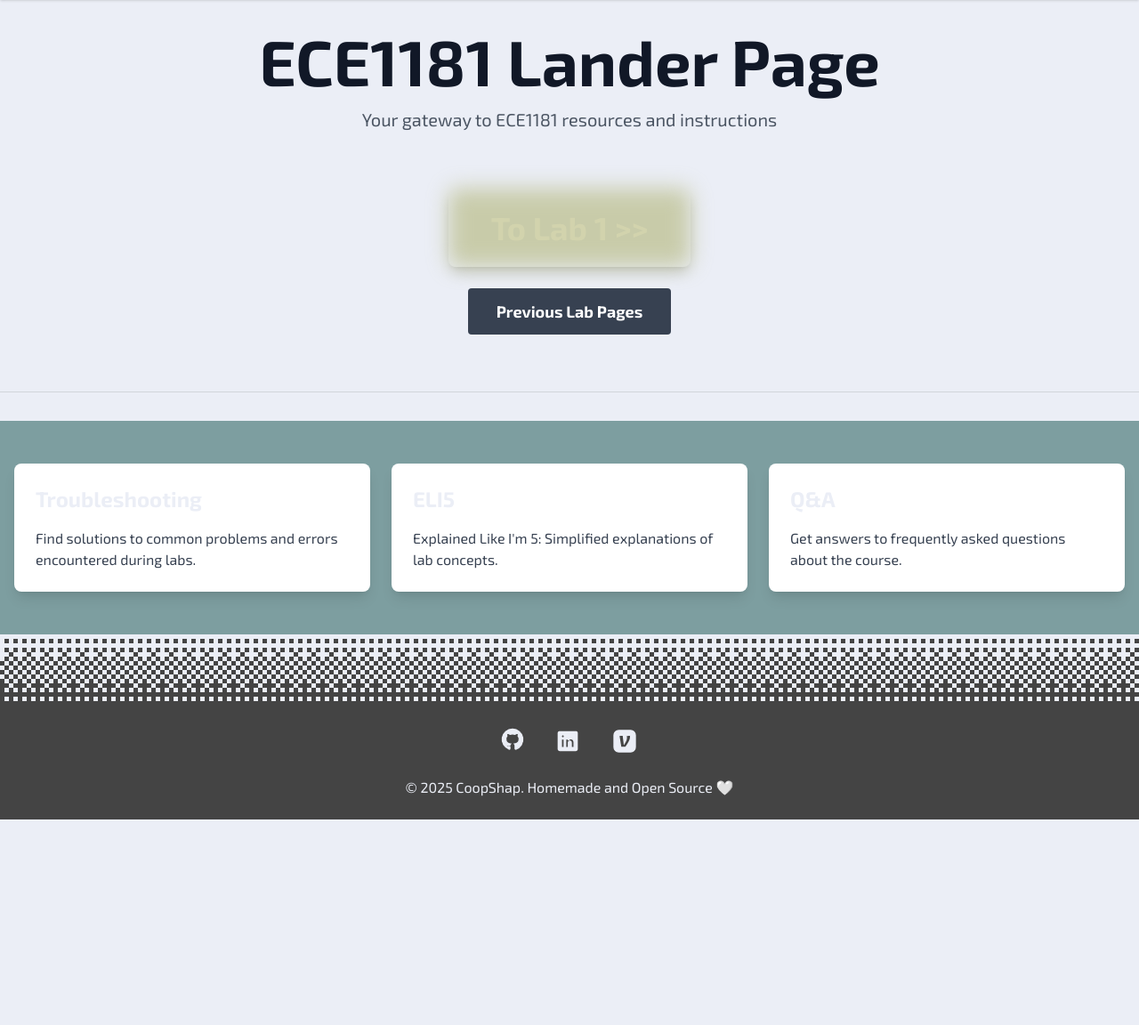
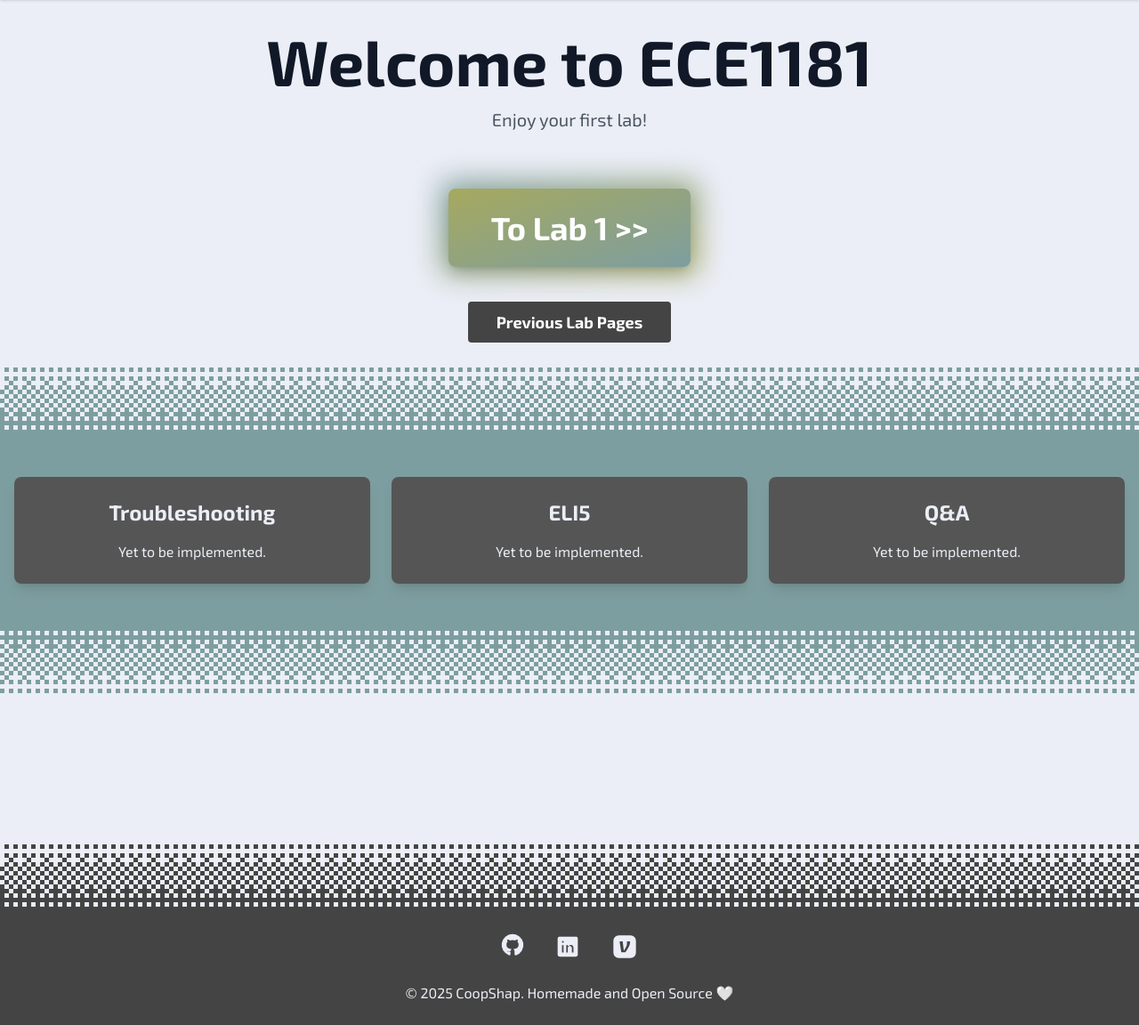
Before and after one commit to cshapard26/CoopShapWebsite, a Flask app: page /courses/ECE1181 in a window 1280 px wide. Shown: the part 72-1224 px from the top of the page at 89% size. Before the commit the page ends 993 px from the top, so only its background shows below. Run offline with Flask 3, Linux system fonts and the light colour scheme.

Commit message:
finished 1181 lander page

```diff
--- a/app.py
+++ b/app.py
@@ -28,7 +28,7 @@ def ece1181():
     return render_template("courses/ECE1181/index.html", title_extention="ECE1181 - ")
 
 # Lab1 Page
-@app.route("/courses/ECE1181/Lab1GettingStarted")
+@app.route("/courses/ECE1181/lab-1-getting-started")
 def ece1181lab1():
     return render_template("courses/ECE1181/Lab1.html", title_extention="ECE1181 - ")
 
--- a/static/css/output.css
+++ b/static/css/output.css
@@ -604,12 +604,16 @@ video {
   position: relative;
 }
 
-.inset-0 {
-  inset: 0px;
+.-inset-2 {
+  inset: -0.5rem;
 }
 
 .left-1\/2 {
   left: 50%;
+}
+
+.-z-10 {
+  z-index: -10;
 }
 
 .z-50 {
@@ -632,11 +636,6 @@ video {
 .my-6 {
   margin-top: 1.5rem;
   margin-bottom: 1.5rem;
-}
-
-.my-8 {
-  margin-top: 2rem;
-  margin-bottom: 2rem;
 }
 
 .mb-4 {
@@ -886,16 +885,8 @@ video {
   border-radius: 0px;
 }
 
-.border {
-  border-width: 1px;
-}
-
 .border-l-4 {
   border-left-width: 4px;
-}
-
-.border-t {
-  border-top-width: 1px;
 }
 
 .border-cs-blue {
@@ -903,11 +894,6 @@ video {
   border-color: rgb(125 158 160 / var(--tw-border-opacity, 1));
 }
 
-.border-gray-300 {
-  --tw-border-opacity: 1;
-  border-color: rgb(209 213 219 / var(--tw-border-opacity, 1));
-}
-
 .bg-\[\#333333\] {
   --tw-bg-opacity: 1;
   background-color: rgb(51 51 51 / var(--tw-bg-opacity, 1));
@@ -923,6 +909,11 @@ video {
   background-color: rgb(68 68 68 / var(--tw-bg-opacity, 1));
 }
 
+.bg-\[\#555555\] {
+  --tw-bg-opacity: 1;
+  background-color: rgb(85 85 85 / var(--tw-bg-opacity, 1));
+}
+
 .bg-\[\#CCCCCC\] {
   --tw-bg-opacity: 1;
   background-color: rgb(204 204 204 / var(--tw-bg-opacity, 1));
@@ -948,23 +939,17 @@ video {
   background-color: rgb(156 163 175 / var(--tw-bg-opacity, 1));
 }
 
-.bg-gray-700 {
-  --tw-bg-opacity: 1;
-  background-color: rgb(55 65 81 / var(--tw-bg-opacity, 1));
-}
-
 .bg-steel {
   --tw-bg-opacity: 1;
   background-color: rgb(235 238 246 / var(--tw-bg-opacity, 1));
 }
 
-.bg-white {
-  --tw-bg-opacity: 1;
-  background-color: rgb(255 255 255 / var(--tw-bg-opacity, 1));
-}
-
-.bg-gradient-to-b {
-  background-image: linear-gradient(to bottom, var(--tw-gradient-stops));
+.bg-gradient-to-br {
+  background-image: linear-gradient(to bottom right, var(--tw-gradient-stops));
+}
+
+.bg-gradient-to-tl {
+  background-image: linear-gradient(to top left, var(--tw-gradient-stops));
 }
 
 .from-cs-green {
@@ -1183,11 +1168,6 @@ video {
   color: rgb(75 85 99 / var(--tw-text-opacity, 1));
 }
 
-.text-gray-700 {
-  --tw-text-opacity: 1;
-  color: rgb(55 65 81 / var(--tw-text-opacity, 1));
-}
-
 .text-gray-900 {
   --tw-text-opacity: 1;
   color: rgb(17 24 39 / var(--tw-text-opacity, 1));
@@ -1213,10 +1193,6 @@ video {
 
 .opacity-100 {
   opacity: 1;
-}
-
-.opacity-50 {
-  opacity: 0.5;
 }
 
 .shadow {
@@ -1249,8 +1225,8 @@ video {
   box-shadow: var(--tw-ring-offset-shadow, 0 0 #0000), var(--tw-ring-shadow, 0 0 #0000), var(--tw-shadow);
 }
 
-.blur-md {
-  --tw-blur: blur(12px);
+.blur-lg {
+  --tw-blur: blur(16px);
   filter: var(--tw-blur) var(--tw-brightness) var(--tw-contrast) var(--tw-grayscale) var(--tw-hue-rotate) var(--tw-invert) var(--tw-saturate) var(--tw-sepia) var(--tw-drop-shadow);
 }
 
@@ -1606,16 +1582,6 @@ a {
   background-color: rgb(125 158 160 / var(--tw-bg-opacity, 1));
 }
 
-.hover\:bg-gray-100:hover {
-  --tw-bg-opacity: 1;
-  background-color: rgb(243 244 246 / var(--tw-bg-opacity, 1));
-}
-
-.hover\:bg-gray-800:hover {
-  --tw-bg-opacity: 1;
-  background-color: rgb(31 41 55 / var(--tw-bg-opacity, 1));
-}
-
 .hover\:text-\[\#7C9E9E\]:hover {
   --tw-text-opacity: 1;
   color: rgb(124 158 158 / var(--tw-text-opacity, 1));
@@ -1725,6 +1691,10 @@ a {
     width: auto;
   }
 
+  .sm\:w-full {
+    width: 100%;
+  }
+
   .sm\:grid-cols-3 {
     grid-template-columns: repeat(3, minmax(0, 1fr));
   }
--- a/templates/courses/ECE1181/index.html
+++ b/templates/courses/ECE1181/index.html
@@ -6,10 +6,10 @@
         <section class="text-center py-8">
             <div class="max-w-screen-xl px-4 mx-auto">
                 <h1 class="text-5xl sm:text-7xl font-extrabold leading-tight text-gray-900 dark:text-steel mb-4">
-                    ECE1181 Lander Page
+                    Welcome to ECE1181
                 </h1>
                 <p class="text-xl text-gray-600 dark:text-gray-300">
-                    Your gateway to ECE1181 resources and instructions
+                    Enjoy your first lab!
                 </p>
             </div>
         </section>
@@ -17,61 +17,56 @@
         <!-- Button Section -->
         <section class="text-center py-8">
             <div class="max-w-screen-xl px-4 mx-auto flex flex-col items-center space-y-6">
-                <a href="/courses/ECE1181/Lab1GettingStarted" class="relative bg-gradient-to-br from-cs-green to-cs-blue hover:scale-105 transform transition duration-300 text-white font-bold py-6 px-12 rounded-lg shadow-lg text-4xl">
-                    To Lab 1 >>
-                    <span class="absolute inset-0 rounded-lg bg-cs-green blur-md opacity-50"></span>
-                </a>
+                <div class="relative inline-block mb-6">
+                    <span class="absolute -inset-2 rounded-lg bg-gradient-to-tl from-cs-green to-cs-blue blur-lg opacity-100 -z-10"></span>
+                    <a href="/courses/ECE1181/lab-1-getting-started" class="relative block bg-gradient-to-br from-cs-green to-cs-blue hover:scale-105 transform transition duration-300 text-white font-bold py-6 px-12 rounded-lg shadow-lg text-4xl">
+                        To Lab 1 >>
+                    </a>
+                </div>
 
                 <!-- Dropdown Button Section -->
-                <div class="relative inline-block w-full sm:w-auto">
-                    <button class="bg-gray-700 text-white text-lg font-semibold py-3 px-8 rounded hover:bg-gray-800 focus:outline-none w-full sm:w-auto" id="dropdownToggle">
+                <div class="relative inline-block w-auto sm:w-full">
+                    <a href="/courses/ECE1181/previous-labs" class="bg-[#444444] text-white text-lg font-semibold py-3 px-8 rounded hover:bg-[#333333] focus:outline-none w-full sm:w-auto" id="dropdownToggle">
                         Previous Lab Pages
-                    </button>
-                    <div id="dropdownMenu" class="hidden absolute bg-white border rounded shadow-lg mt-2 py-2 w-48">
-                        <a href="#" class="block px-4 py-2 text-gray-700 hover:bg-gray-100">Lab 0: Setup</a>
-                        <a href="#" class="block px-4 py-2 text-gray-700 hover:bg-gray-100">Lab 1: Basics</a>
-                        <a href="#" class="block px-4 py-2 text-gray-700 hover:bg-gray-100">Lab 2: Advanced Topics</a>
-                    </div>
+                    </a>
+
                 </div>
             </div>
         </section>
 
         <!-- Divider -->
-        <div class="border-t border-gray-300 my-8"></div>
+        <div class="blueclearseperator"></div>
 
         <!-- Post Section -->
         <section class="bg-cs-blue py-12">
             <div class="max-w-screen-xl px-4 mx-auto">
                 <div class="grid grid-cols-1 sm:grid-cols-3 gap-6">
                     <!-- Post 1 -->
-                    <a href="/troubleshooting" class="bg-white rounded-lg shadow-lg p-6 transform hover:scale-105 transition duration-300">
-                        <h3 class="text-2xl font-bold mb-4">Troubleshooting</h3>
-                        <p class="text-gray-700">Find solutions to common problems and errors encountered during labs.</p>
+                    <a href="/courses/ECE1181/troubleshooting" class="bg-[#555555] rounded-lg shadow-lg p-6 transform hover:scale-105 transition duration-300">
+                        <h3 class="text-2xl font-bold text-center mb-4">Troubleshooting</h3>
+                        <p class="text-steel text-center">Yet to be implemented.</p>
                     </a>
 
                     <!-- Post 2 -->
-                    <a href="/eli5" class="bg-white rounded-lg shadow-lg p-6 transform hover:scale-105 transition duration-300">
-                        <h3 class="text-2xl font-bold mb-4">ELI5</h3>
-                        <p class="text-gray-700">Explained Like I'm 5: Simplified explanations of lab concepts.</p>
+                    <a href="/courses/ECE1181/eli5" class="bg-[#555555] rounded-lg shadow-lg p-6 transform hover:scale-105 transition duration-300">
+                        <h3 class="text-2xl font-bold text-center  mb-4">ELI5</h3>
+                        <p class="text-steel text-center">Yet to be implemented.</p>
                     </a>
 
                     <!-- Post 3 -->
-                    <a href="/qa" class="bg-white rounded-lg shadow-lg p-6 transform hover:scale-105 transition duration-300">
-                        <h3 class="text-2xl font-bold mb-4">Q&A</h3>
-                        <p class="text-gray-700">Get answers to frequently asked questions about the course.</p>
+                    <a href="/courses/ECE1181/qa" class="bg-[#555555] rounded-lg shadow-lg p-6 transform hover:scale-105 transition duration-300">
+                        <h3 class="text-2xl font-bold text-center mb-4">Q&A</h3>
+                        <p class="text-steel text-center">Yet to be implemented.</p>
                     </a>
                 </div>
             </div>
         </section>
+
+        <!-- Divider -->
+        <div class="ublueclearseperator"></div>
+
+        <div class="max-w-screen-xl px-4 py-[10vh]"></div>
     </body>
 </section>
 
-<script>
-    // Dropdown toggle logic
-    document.getElementById('dropdownToggle').addEventListener('click', function() {
-        const menu = document.getElementById('dropdownMenu');
-        menu.classList.toggle('hidden');
-    });
-</script>
-
 {% endblock %}
```
